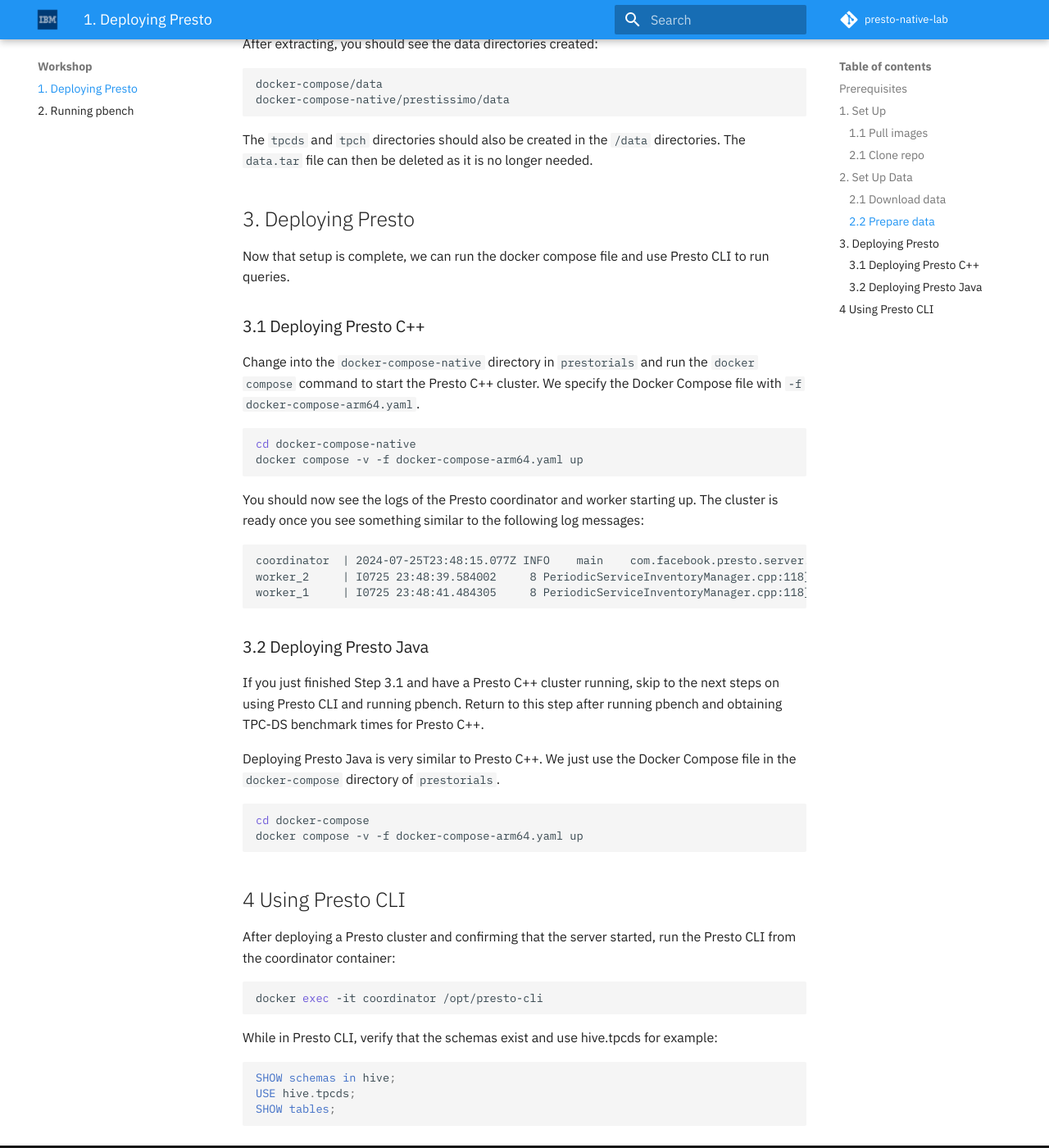
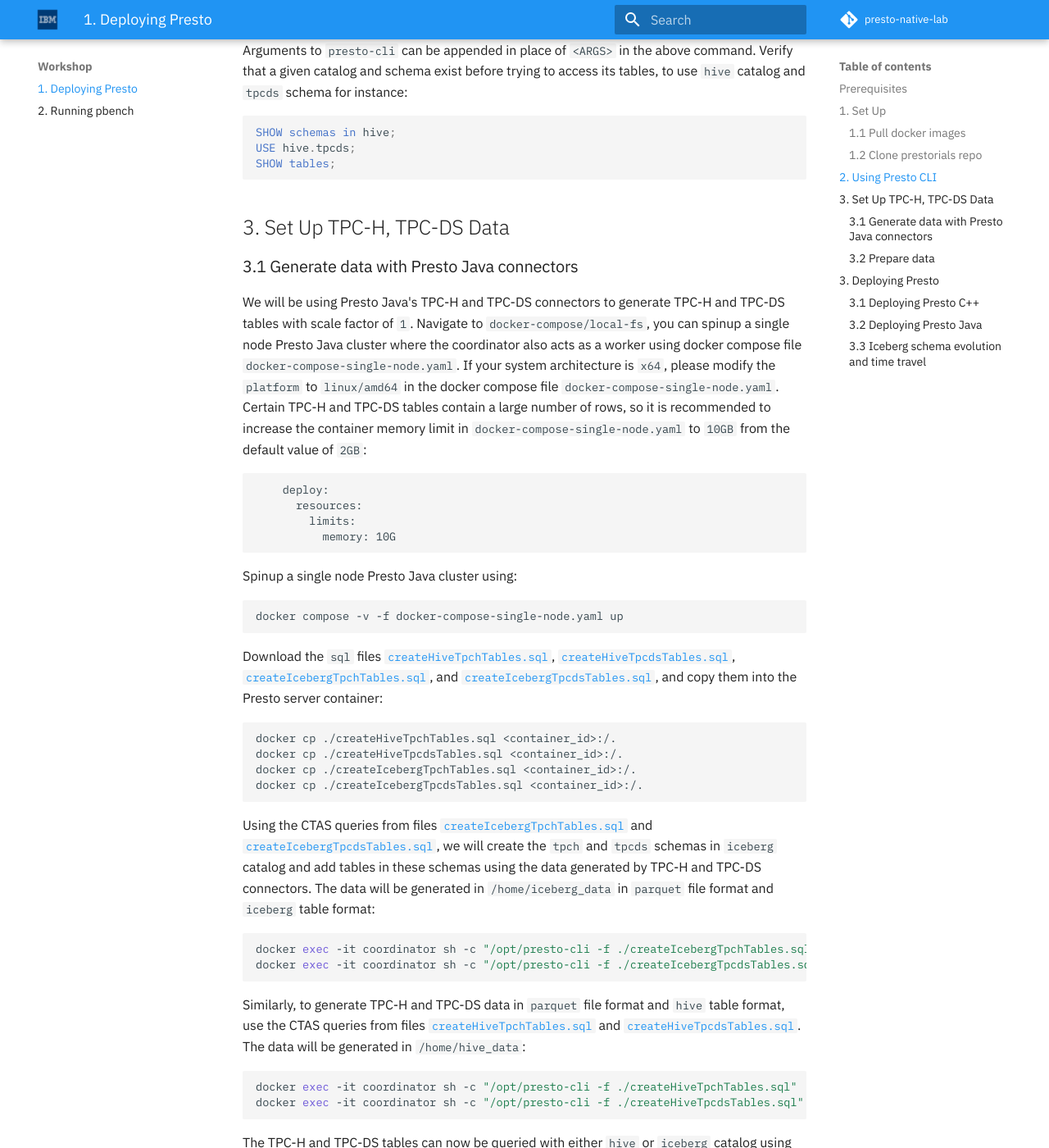
Before and after one commit to IBM/presto-benchmark-lab, an MkDocs documentation site: the page built from docs/deploy-presto/README.md, in a window 1280 px wide and 1400 px high, scrolled down 1317 px. Shown: the whole window at 82% size. Built offline with MkDocs 1.6.1 and Material for MkDocs 9.7.7, drawn with Linux system fonts in a browser that asks for light colours; comment, search, counter and statistics services are not loaded; some of the changed text lies outside the part shown.

Commit message:
Update Readme and data generation

````diff
--- a/docs/deploy-presto/README.md
+++ b/docs/deploy-presto/README.md
@@ -8,74 +8,151 @@
 
 ## 1. Set Up
 
-### 1.1 Pull images
+### 1.1 Pull docker images
 
 Pull the Presto images first to allow time for downloading.
 
+For Presto Java coordinator and worker image:
 ```bash
 docker pull prestodb/presto:latest
+```
+
+Download the right Presto C++ worker image based on your system architecture.
+1. For `aarch64`:
+```bash
 docker pull public.ecr.aws/oss-presto/presto-native:0.289-ubuntu-arm64
 ```
 
-### 2.1 Clone repo
+2. For `x64`, pick the latest image tag from [ECR](https://gallery.ecr.aws/oss-presto/presto-native), or use the following tag:
+```bash
+docker pull public.ecr.aws/oss-presto/presto-native:0.291-20250127081606-85259c3
+```
 
-Clone the prestodb/prestorials repository which contains the Docker Compose files used for deploying Presto.
+### 1.2 Clone prestorials repo
 
+Clone the `prestodb/prestorials` repository which contains the Docker Compose files used for deploying Presto.
 ```bash
 git clone https://github.com/prestodb/prestorials.git
 ```
 
 Then change directory into the cloned repository.
-
 ```bash
 cd prestorials
 ```
 
-## 2. Set Up Data
+## 2. Using Presto CLI
 
-### 2.1 Download data
-
-Download the data.tar file [here](https://presto-virtual-lab.s3.amazonaws.com/data.tar).
-
-This file contains the TPC-DS and TPCH tables needed to set up a local Hive metastore.
-
-### 2.2 Prepare data
-
-After downloading, we need to move the data to the directories needed for Presto to detect them.
-
-Copy the data.tar file to the following directories (within `prestorials`) and extract:
-
-```
-docker-compose
-docker-compose-native/prestissimo
+To run queries against a Presto cluster, confirm that the coordinator has started and run Presto CLI from the
+coordinator container:
+```bash
+docker exec -it coordinator sh -c "/opt/presto-cli <ARGS>"
 ```
 
-After extracting, you should see the data directories created:
-
-```
-docker-compose/data
-docker-compose-native/prestissimo/data
+Arguments to `presto-cli` can be appended in place of `<ARGS>` in the above command. Verify that a given catalog and
+schema exist before trying to access its tables, to use `hive` catalog and `tpcds` schema for instance:
+```mysql
+SHOW schemas in hive;
+USE hive.tpcds;
+SHOW tables;
 ```
 
-The `tpcds` and `tpch` directories should also be created in the `/data` directories.
-The `data.tar` file can then be deleted as it is no longer needed.
+## 3. Set Up TPC-H, TPC-DS Data
+
+### 3.1 Generate data with Presto Java connectors
+
+We will be using Presto Java's TPC-H and TPC-DS connectors to generate TPC-H and TPC-DS tables with scale factor of `1`.
+Navigate to `docker-compose/local-fs`, you can spinup a single node Presto Java cluster where the coordinator also acts
+as a worker using docker compose file `docker-compose-single-node.yaml`. If your system architecture is `x64`, please
+modify the `platform` to `linux/amd64` in the docker compose file `docker-compose-single-node.yaml`. Certain TPC-H and
+TPC-DS tables contain a large number of rows, so it is recommended to increase the container memory limit in
+`docker-compose-single-node.yaml` to `10GB` from the default value of `2GB`:
+```bash
+    deploy:
+      resources:
+        limits:
+          memory: 10G
+```
+
+Spinup a single node Presto Java cluster using:
+```bash
+docker compose -v -f docker-compose-single-node.yaml up
+```
+
+Download the `sql` files [`createHiveTpchTables.sql`](./resources/createHiveTpchTables.sql),
+[`createHiveTpcdsTables.sql`](./resources/createHiveTpcdsTables.sql),
+[`createIcebergTpchTables.sql`](./resources/createIcebergTpchTables.sql), and
+[`createIcebergTpcdsTables.sql`](./resources/createIcebergTpcdsTables.sql), and copy them into the Presto server
+container:
+```bash
+docker cp ./createHiveTpchTables.sql <container_id>:/.
+docker cp ./createHiveTpcdsTables.sql <container_id>:/.
+docker cp ./createIcebergTpchTables.sql <container_id>:/.
+docker cp ./createIcebergTpcdsTables.sql <container_id>:/.
+```
+
+Using the CTAS queries from files [`createIcebergTpchTables.sql`](resources/createIcebergTpchTables.sql) and
+[`createIcebergTpcdsTables.sql`](resources/createIcebergTpcdsTables.sql), we will create the `tpch` and `tpcds` schemas
+in `iceberg` catalog and add tables in these schemas using the data generated by TPC-H and TPC-DS connectors. The data
+will be generated in `/home/iceberg_data` in `parquet` file format and `iceberg` table format:
+```bash
+docker exec -it coordinator sh -c "/opt/presto-cli -f ./createIcebergTpchTables.sql"
+docker exec -it coordinator sh -c "/opt/presto-cli -f ./createIcebergTpcdsTables.sql"
+```
+
+Similarly, to generate TPC-H and TPC-DS data in `parquet` file format and `hive` table format, use the CTAS queries from
+files [`createHiveTpchTables.sql`](resources/createHiveTpchTables.sql) and
+[`createHiveTpcdsTables.sql`](resources/createHiveTpcdsTables.sql). The data will be generated in `/home/hive_data`:
+```bash
+docker exec -it coordinator sh -c "/opt/presto-cli -f ./createHiveTpchTables.sql"
+docker exec -it coordinator sh -c "/opt/presto-cli -f ./createHiveTpcdsTables.sql"
+```
+
+The TPC-H and TPC-DS tables can now be queried with either `hive` or `iceberg` catalog using `tpch` or `tpcds` schema.
+
+### 3.2 Prepare data
+
+Copy data into directory `prestorials/` from the `presto_server` docker container:
+```bash
+cd prestorials/
+mkdir data/
+docker cp <container_id>:/home/hive_data ./data/.
+docker cp <container_id>:/home/iceberg_data ./data/.
+```
+
+Alternatively, the TPC-H and TPC-DS data with `parquet` file format and `hive` table format can be downloaded from [here](https://presto-virtual-lab.s3.amazonaws.com/data.tar).
+If you downloaded `data.tar` from this link, un-tar it and ensure the `data` directory is present in `prestorials/`. The
+`data.tar` file can then be deleted as it is no longer needed.
+
+Copy the `data` directory from `prestorials/` into `docker-compose/local-fs/` and into `docker-compose-native/local-fs/`:
+```
+cp -r data docker-compose/local-fs/.
+cp -r data docker-compose-native/local-fs/.
+```
 
 ## 3. Deploying Presto
 
-Now that setup is complete, we can run the docker compose file and use Presto CLI to run queries.
+Now that setup is complete, we can run the docker compose file to deploy a Presto cluster and use Presto CLI to run
+queries.
 
 ### 3.1 Deploying Presto C++
 
-Change into the `docker-compose-native` directory in `prestorials` and run the `docker compose`
-command to start the Presto C++ cluster. We specify the Docker Compose file with `-f docker-compose-arm64.yaml`.
+Change into the `docker-compose-native/local-fs` directory in `prestorials` and run the `docker compose`
+command to start the Presto C++ cluster. We specify the Docker Compose file with `-f docker-compose.yaml`; based on
+whether your system architecture is `aarch64` or `x64`, use either the docker compose file `docker-compose-arm64.yaml`
+or `docker-compose-amd64.yaml` respectively:
 
+1. For `aarch64`:
 ```bash
-cd docker-compose-native
 docker compose -v -f docker-compose-arm64.yaml up
 ```
 
-You should now see the logs of the Presto coordinator and worker starting up. The cluster is ready once
-you see something similar to the following log messages:
+2. For `x64`:
+```bash
+docker compose -v -f docker-compose-amd64.yaml up
+```
+
+You should now see the logs of the Presto coordinator and worker starting up. The cluster is ready once the Presto
+coordinator's discovery service acknowledges requests from both the Presto C++ workers, wait for these logs:
 
 ```
 coordinator  | 2024-07-25T23:48:15.077Z	INFO	main	com.facebook.presto.server.PrestoServer	======== SERVER STARTED ========
@@ -85,26 +162,26 @@
 
 ### 3.2 Deploying Presto Java
 
-If you just finished Step 3.1 and have a Presto C++ cluster running, skip to the next steps on using Presto CLI and running pbench.
-Return to this step after running pbench and obtaining TPC-DS benchmark times for Presto C++.
+If you just finished Step 3.1 and have a Presto C++ cluster running, skip to the next section on running benchmarks with
+`pbench`. Return to this step after running `pbench` and obtaining TPC-DS benchmark times for Presto C++.
 
-Deploying Presto Java is very similar to Presto C++. We just use the Docker Compose file in the `docker-compose` directory of
-`prestorials`.
+Deploying Presto Java is very similar to Presto C++. We just use the Docker Compose file in `docker-compose/local-fs`
+directory of `prestorials`. Once again, based on whether your system architecture is `aarch64` or `x64`, use either the
+docker compose file `docker-compose-arm64.yaml` or `docker-compose-amd64.yaml` respectively:
 
+1. For `aarch64`:
 ```bash
-cd docker-compose
 docker compose -v -f docker-compose-arm64.yaml up
 ```
 
-## 4 Using Presto CLI
+2. For `x64`:
+```bash
+docker compose -v -f docker-compose-amd64.yaml up
+```
 
-After deploying a Presto cluster and confirming that the server started, run the Presto CLI from the coordinator container:
-```bash
-docker exec -it coordinator /opt/presto-cli
-```
-While in Presto CLI, verify that the schemas exist and use hive.tpcds for example:
-```mysql
-SHOW schemas in hive;
-USE hive.tpcds;
-SHOW tables;
-```
+### 3.3 Iceberg schema evolution and time travel
+
+We can query the TPC-H and TPC-DS `iceberg` tables using Presto's `iceberg` connector. First set the catalog to `iceberg`
+and the schema to either `tpcds` or `tpch`. The `iceberg` connector lets you modify the schema in-place, try it out with
+[these queries](https://prestodb.io/docs/current/connector/iceberg.html#schema-evolution). The `iceberg` connector also
+supports time travel using table snapshots, try it out with [these queries](https://prestodb.io/docs/current/connector/iceberg.html#time-travel).
--- a/mkdocs.yml
+++ b/mkdocs.yml
@@ -15,9 +15,7 @@
   - Workshop:
     - 1. Deploying Presto: deploy-presto/README.md
     - 2. Running pbench: running-pbench/README.md
-  - References:
-    - Additional Resources: resources/RESOURCES.md
-    - Contributors: resources/CONTRIBUTORS.md
+  - References: REFERENCES.md
 
 ## DO NOT CHANGE BELOW THIS LINE
 
````
Also changed, not shown: docs/README.md (+12 -12 lines), docs/REFERENCES.md (renamed from docs/resources/RESOURCES.md, +2 -3 lines), docs/resources/CONTRIBUTORS.md (deleted, +0 -13 lines), docs/running-pbench/README.md (+14 -16 lines), docs/images/ibm-cloud-sign-up.png (deleted), 4 other files.
